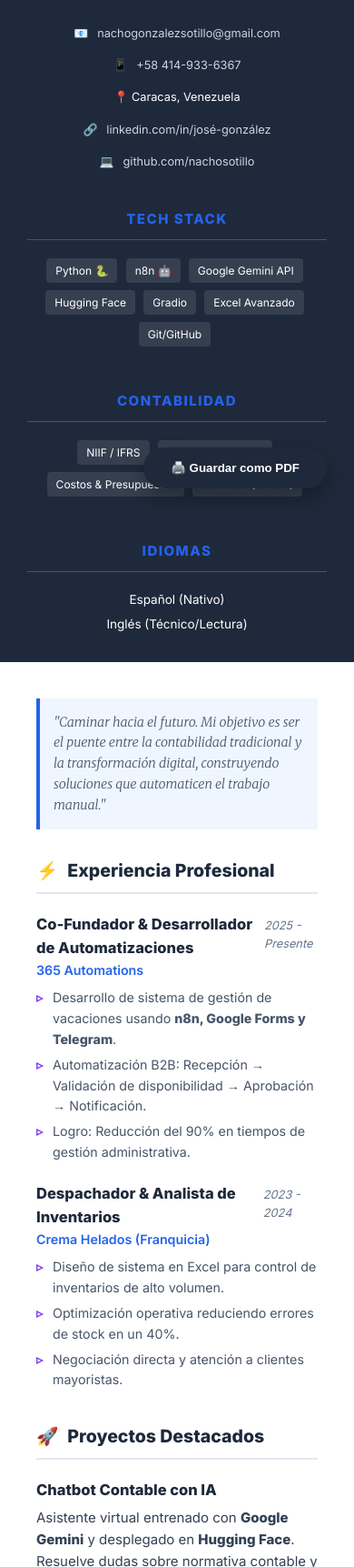
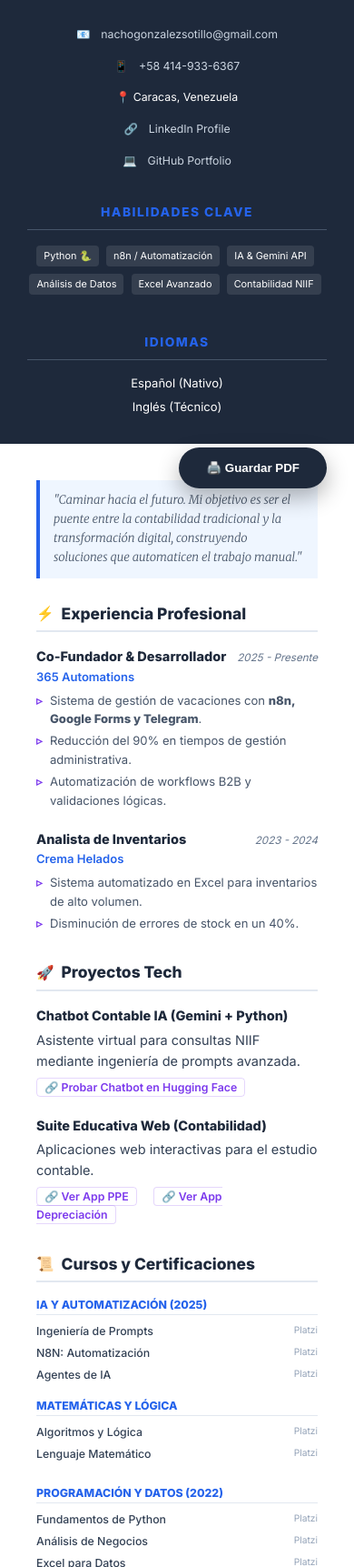
Before and after one commit to Nachosotillo/cv, a plain HTML site: page index.html in a window 390 px wide. Shown: the part 277-2000 px from the top of the page at 91% size. Drawn offline with Linux system fonts and the light colour scheme.

Commit message:
Modify element height and add content sections
Updated font weights and sizes, adjusted layout styles, and improved contact information links. Enhanced button styles and media queries for better responsiveness.

```diff
--- a/index.html
+++ b/index.html
@@ -6,13 +6,13 @@
     <title>CV - José Ignacio González Sotillo</title>
     <link rel="preconnect" href="https://fonts.googleapis.com">
     <link rel="preconnect" href="https://fonts.gstatic.com" crossorigin>
-    <link href="https://fonts.googleapis.com/css2?family=Inter:wght@300;400;600;800&family=Merriweather:ital,wght@0,300;0,700;1,300&display=swap" rel="stylesheet">
+    <link href="https://fonts.googleapis.com/css2?family=Inter:wght@300;400;500;600;800&family=Merriweather:ital,wght@0,300;0,700;1,300&display=swap" rel="stylesheet">
 
     <style>
         :root {
-            --primary: #2563EB; /* Azul Royal Profesional */
-            --secondary: #1E293B; /* Slate oscuro */
-            --accent: #7C3AED; /* Violeta Tech */
+            --primary: #2563EB;
+            --secondary: #1E293B;
+            --accent: #7C3AED;
             --bg: #F8FAFC;
             --text: #334155;
             --white: #ffffff;
@@ -25,63 +25,62 @@
             background-color: var(--bg);
             color: var(--text);
             line-height: 1.6;
-            font-size: 15px;
+            font-size: 14.5px;
         }
 
-        /* --- CONTENEDOR PRINCIPAL (HOJA A4) --- */
         .page {
-            max-width: 210mm; /* Ancho A4 */
+            max-width: 210mm;
             margin: 40px auto;
             background: var(--white);
             box-shadow: 0 15px 35px rgba(0,0,0,0.1);
             position: relative;
-            overflow: hidden; /* Para contener la barra lateral */
         }
 
-        /* --- LAYOUT DE DOS COLUMNAS --- */
         .layout {
             display: grid;
-            grid-template-columns: 32% 68%; /* Barra lateral | Contenido principal */
-            min-height: 297mm; /* Alto A4 */
+            grid-template-columns: 32% 68%;
+            min-height: 297mm;
         }
 
-        /* --- BARRA LATERAL (IZQUIERDA) --- */
+        /* BARRA LATERAL */
         .sidebar {
             background: var(--secondary);
             color: var(--white);
-            padding: 40px 25px;
+            padding: 40px 35px; /* Margen amplio */
             text-align: left;
         }
 
         .profile-pic-placeholder {
-            width: 120px;
-            height: 120px;
+            width: 100px;
+            height: 100px;
             background: linear-gradient(135deg, var(--primary), var(--accent));
             border-radius: 50%;
             margin: 0 auto 20px auto;
             display: flex;
             align-items: center;
             justify-content: center;
-            font-size: 3em;
+            font-size: 2.5em;
             color: white;
             box-shadow: 0 10px 20px rgba(0,0,0,0.2);
         }
 
         .sidebar h1 {
             font-family: 'Merriweather', serif;
-            font-size: 1.6em;
+            font-size: 1.5em;
             line-height: 1.2;
-            margin-bottom: 10px;
+            margin-bottom: 8px;
             color: var(--white);
+            text-align: center;
         }
 
         .sidebar .role {
-            font-size: 0.9em;
+            font-size: 0.85em;
             color: #94A3B8;
             text-transform: uppercase;
             letter-spacing: 1px;
-            margin-bottom: 30px;
+            margin-bottom: 35px;
             display: block;
+            text-align: center;
         }
 
         .contact-info div {
@@ -89,20 +88,21 @@
             font-size: 0.85em;
             display: flex;
             align-items: center;
-            gap: 10px;
+            gap: 12px;
+            word-break: break-all;
         }
 
         .contact-info a { color: #CBD5E1; text-decoration: none; transition: 0.3s; }
         .contact-info a:hover { color: var(--accent); }
 
-        .sidebar-section { margin-top: 40px; }
+        .sidebar-section { margin-top: 35px; }
         .sidebar-title {
-            font-size: 1em;
+            font-size: 0.95em;
             text-transform: uppercase;
             letter-spacing: 1.5px;
             border-bottom: 1px solid #475569;
-            padding-bottom: 10px;
-            margin-bottom: 20px;
+            padding-bottom: 8px;
+            margin-bottom: 15px;
             color: var(--primary);
             font-weight: 800;
         }
@@ -110,14 +110,14 @@
         .skill-tag {
             display: inline-block;
             background: rgba(255,255,255,0.1);
-            padding: 4px 10px;
+            padding: 3px 8px;
             border-radius: 4px;
-            font-size: 0.8em;
-            margin-bottom: 8px;
-            margin-right: 5px;
+            font-size: 0.75em;
+            margin-bottom: 6px;
+            margin-right: 4px;
         }
 
-        /* --- CONTENIDO PRINCIPAL (DERECHA) --- */
+        /* CONTENIDO PRINCIPAL */
         .main-content {
             padding: 40px;
             background: var(--white);
@@ -126,115 +126,105 @@
         .quote-box {
             background: #EFF6FF;
             border-left: 4px solid var(--primary);
-            padding: 15px;
-            margin-bottom: 30px;
+            padding: 12px 15px;
+            margin-bottom: 25px;
             font-style: italic;
             color: #475569;
             font-family: 'Merriweather', serif;
-            font-size: 0.95em;
+            font-size: 0.9em;
         }
 
-        .section { margin-bottom: 35px; }
+        .section { margin-bottom: 30px; }
 
         .section-title {
             color: var(--secondary);
-            font-size: 1.3em;
+            font-size: 1.2em;
             font-weight: 800;
             border-bottom: 2px solid #E2E8F0;
-            padding-bottom: 8px;
-            margin-bottom: 20px;
+            padding-bottom: 5px;
+            margin-bottom: 15px;
             display: flex;
             align-items: center;
-            gap: 10px;
+            gap: 8px;
+        }
+        .section-title span { color: var(--accent); font-size: 0.9em; }
+
+        .item { margin-bottom: 20px; }
+        .item-header { display: flex; justify-content: space-between; align-items: baseline; margin-bottom: 3px; }
+        .item-title { font-weight: 700; color: var(--secondary); font-size: 1em; }
+        .item-company { color: var(--primary); font-weight: 600; font-size: 0.9em; }
+        .item-date { font-size: 0.8em; color: #64748B; font-style: italic; }
+
+        .item-desc ul { list-style: none; margin-top: 5px; }
+        .item-desc li { position: relative; padding-left: 15px; margin-bottom: 3px; font-size: 0.9em; color: #475569; }
+        .item-desc li::before { content: "▹"; position: absolute; left: 0; color: var(--accent); font-weight: bold; }
+
+        /* Estilos nuevos para enlaces de proyectos */
+        .project-links {
+            margin-top: 8px;
+            font-size: 0.85em;
+        }
+        .project-links a {
+            color: var(--accent);
+            text-decoration: none;
+            font-weight: 600;
+            margin-right: 15px;
+            border: 1px solid rgba(124, 58, 237, 0.2);
+            padding: 2px 8px;
+            border-radius: 4px;
+            transition: all 0.2s;
+        }
+        .project-links a:hover {
+            background-color: var(--accent);
+            color: white;
         }
 
-        .section-title span { color: var(--accent); }
+        /* GRID CERTIFICACIONES */
+        .certs-grid {
+            display: grid;
+            grid-template-columns: 1fr 1fr;
+            gap: 20px;
+        }
+        .cert-category h3 {
+            font-size: 0.85em; color: var(--primary); text-transform: uppercase;
+            margin-bottom: 8px; font-weight: 700; border-bottom: 1px solid #E2E8F0;
+        }
+        .cert-item {
+            font-size: 0.85em; margin-bottom: 4px;
+            display: flex; justify-content: space-between;
+        }
+        .cert-item span { color: #334155; font-weight: 500; }
+        .cert-item small { color: #94A3B8; }
 
-        /* Experiencia y Proyectos */
-        .item { margin-bottom: 20px; }
+        .download-btn {
+            position: fixed; bottom: 30px; right: 30px;
+            background: var(--secondary); color: white; padding: 15px 30px;
+            border-radius: 50px; text-decoration: none; box-shadow: 0 10px 25px rgba(0,0,0,0.3);
+            font-weight: bold; cursor: pointer; border: none; z-index: 100;
+        }
+        .download-btn:hover { background: var(--primary); transform: translateY(-3px); }
 
-        .item-header {
-            display: flex;
-            justify-content: space-between;
-            align-items: baseline;
-            margin-bottom: 5px;
+        @media print {
+            body { background: white; -webkit-print-color-adjust: exact; }
+            .page { margin: 0; box-shadow: none; width: 100%; max-width: 100%; }
+            .download-btn { display: none; }
+            .sidebar { padding-top: 20px; -webkit-print-color-adjust: exact; background-color: #1E293B !important; color: white !important;}
+            /* Asegurar que los enlaces se vean limpios al imprimir */
+            .project-links a { border: none; padding: 0; color: var(--primary); }
+            @page { margin: 0; }
         }
 
-        .item-title { font-weight: 700; color: var(--secondary); font-size: 1.1em; }
-        .item-company { color: var(--primary); font-weight: 600; font-size: 0.95em; }
-        .item-date { font-size: 0.85em; color: #64748B; font-style: italic; }
-
-        .item-desc ul {
-            list-style: none;
-            margin-top: 8px;
-        }
-
-        .item-desc li {
-            position: relative;
-            padding-left: 18px;
-            margin-bottom: 5px;
-            font-size: 0.95em;
-            color: #475569;
-        }
-
-        .item-desc li::before {
-            content: "▹";
-            position: absolute;
-            left: 0;
-            color: var(--accent);
-            font-weight: bold;
-        }
-
-        .tech-stack {
-            margin-top: 8px;
-            font-size: 0.8em;
-            color: #64748B;
-        }
-        .tech-stack span { font-weight: 600; color: var(--accent); }
-
-        /* Botón Flotante (Solo pantalla) */
-        .download-btn {
-            position: fixed;
-            bottom: 30px;
-            right: 30px;
-            background: var(--secondary);
-            color: white;
-            padding: 15px 30px;
-            border-radius: 50px;
-            text-decoration: none;
-            box-shadow: 0 10px 25px rgba(0,0,0,0.3);
-            font-weight: bold;
-            transition: transform 0.3s;
-            cursor: pointer;
-            z-index: 100;
-            border: none;
-        }
-        .download-btn:hover { transform: translateY(-5px) scale(1.05); background: var(--primary); }
-
-        /* --- IMPRESIÓN --- */
-        @media print {
-            body { background: white; -webkit-print-color-adjust: exact; }
-            .page { margin: 0; box-shadow: none; max-width: 100%; width: 100%; }
-            .download-btn { display: none; }
-            .layout { height: auto; display: grid; } /* Mantiene grid */
-            .sidebar { background: #1E293B !important; color: white !important; -webkit-print-color-adjust: exact; }
-            a { text-decoration: none; color: inherit; }
-            @page { margin: 0; size: A4; }
-        }
-
-        /* Responsive Móvil */
         @media (max-width: 768px) {
             .layout { grid-template-columns: 1fr; }
             .sidebar { text-align: center; padding: 30px; }
             .contact-info div { justify-content: center; }
-            .page { margin: 0; width: 100%; }
-            .sidebar h1 { font-size: 2em; }
+            .certs-grid { grid-template-columns: 1fr; }
         }
     </style>
 </head>
 <body>
 
-    <button class="download-btn" onclick="window.print()">🖨️ Guardar como PDF</button>
+    <button class="download-btn" onclick="window.print()">🖨️ Guardar PDF</button>
 
     <div class="page">
         <div class="layout">
@@ -243,62 +233,51 @@
                 <h1>José Ignacio<br>González Sotillo</h1>
                 <span class="role">Tech-Accountant & Developer</span>
 
-                <div class="contact-info" style="margin-top: 30px;">
+                <div class="contact-info">
                     <div>📧 <a href="mailto:nachogonzalezsotillo@gmail.com">nachogonzalezsotillo@gmail.com</a></div>
                     <div>📱 <a href="tel:+584149336367">+58 414-933-6367</a></div>
                     <div>📍 Caracas, Venezuela</div>
-                    <div>🔗 <a href="https://linkedin.com/in/josé-gonzález" target="_blank">linkedin.com/in/josé-gonzález</a></div>
-                    <div>💻 <a href="https://github.com/nachosotillo" target="_blank">github.com/nachosotillo</a></div>
+                    <div>🔗 <a href="https://linkedin.com/in/josé-gonzález" target="_blank">LinkedIn Profile</a></div>
+                    <div>💻 <a href="https://github.com/nachosotillo" target="_blank">GitHub Portfolio</a></div>
                 </div>
 
                 <div class="sidebar-section">
-                    <div class="sidebar-title">Tech Stack</div>
+                    <div class="sidebar-title">Habilidades Clave</div>
                     <span class="skill-tag">Python 🐍</span>
-                    <span class="skill-tag">n8n 🤖</span>
-                    <span class="skill-tag">Google Gemini API</span>
-                    <span class="skill-tag">Hugging Face</span>
-                    <span class="skill-tag">Gradio</span>
+                    <span class="skill-tag">n8n / Automatización</span>
+                    <span class="skill-tag">IA & Gemini API</span>
+                    <span class="skill-tag">Análisis de Datos</span>
                     <span class="skill-tag">Excel Avanzado</span>
-                    <span class="skill-tag">Git/GitHub</span>
-                </div>
-
-                <div class="sidebar-section">
-                    <div class="sidebar-title">Contabilidad</div>
-                    <span class="skill-tag">NIIF / IFRS</span>
-                    <span class="skill-tag">Análisis Financiero</span>
-                    <span class="skill-tag">Costos & Presupuestos</span>
-                    <span class="skill-tag">Auditoría (Básico)</span>
+                    <span class="skill-tag">Contabilidad NIIF</span>
                 </div>
 
                 <div class="sidebar-section">
                     <div class="sidebar-title">Idiomas</div>
                     <div style="font-size: 0.9em; margin-bottom: 5px;">Español (Nativo)</div>
-                    <div style="font-size: 0.9em;">Inglés (Técnico/Lectura)</div>
+                    <div style="font-size: 0.9em;">Inglés (Técnico)</div>
                 </div>
             </aside>
 
             <main class="main-content">
-
                 <div class="quote-box">
                     "Caminar hacia el futuro. Mi objetivo es ser el puente entre la contabilidad tradicional y la transformación digital, construyendo soluciones que automaticen el trabajo manual."
                 </div>
 
                 <section class="section">
                     <h2 class="section-title"><span>⚡</span> Experiencia Profesional</h2>
-
                     <div class="item">
                         <div class="item-header">
                             <div>
-                                <div class="item-title">Co-Fundador & Desarrollador de Automatizaciones</div>
+                                <div class="item-title">Co-Fundador & Desarrollador</div>
                                 <div class="item-company">365 Automations</div>
                             </div>
                             <div class="item-date">2025 - Presente</div>
                         </div>
                         <div class="item-desc">
                             <ul>
-                                <li>Desarrollo de sistema de gestión de vacaciones usando <strong>n8n, Google Forms y Telegram</strong>.</li>
-                                <li>Automatización B2B: Recepción → Validación de disponibilidad → Aprobación → Notificación.</li>
-                                <li>Logro: Reducción del 90% en tiempos de gestión administrativa.</li>
+                                <li>Sistema de gestión de vacaciones con <strong>n8n, Google Forms y Telegram</strong>.</li>
+                                <li>Reducción del 90% en tiempos de gestión administrativa.</li>
+                                <li>Automatización de workflows B2B y validaciones lógicas.</li>
                             </ul>
                         </div>
                     </div>
@@ -306,65 +285,96 @@
                     <div class="item">
                         <div class="item-header">
                             <div>
-                                <div class="item-title">Despachador & Analista de Inventarios</div>
-                                <div class="item-company">Crema Helados (Franquicia)</div>
+                                <div class="item-title">Analista de Inventarios</div>
+                                <div class="item-company">Crema Helados</div>
                             </div>
                             <div class="item-date">2023 - 2024</div>
                         </div>
                         <div class="item-desc">
                             <ul>
-                                <li>Diseño de sistema en Excel para control de inventarios de alto volumen.</li>
-                                <li>Optimización operativa reduciendo errores de stock en un 40%.</li>
-                                <li>Negociación directa y atención a clientes mayoristas.</li>
+                                <li>Sistema automatizado en Excel para inventarios de alto volumen.</li>
+                                <li>Disminución de errores de stock en un 40%.</li>
                             </ul>
                         </div>
                     </div>
                 </section>
 
                 <section class="section">
-                    <h2 class="section-title"><span>🚀</span> Proyectos Destacados</h2>
+                    <h2 class="section-title"><span>🚀</span> Proyectos Tech</h2>
 
                     <div class="item">
-                        <div class="item-header">
-                            <div class="item-title">Chatbot Contable con IA</div>
-                        </div>
+                        <div class="item-header"><div class="item-title">Chatbot Contable IA (Gemini + Python)</div></div>
                         <div class="item-desc">
-                            Asistente virtual entrenado con <strong>Google Gemini</strong> y desplegado en <strong>Hugging Face</strong>. Resuelve dudas sobre normativa contable y asientos mediante ingeniería de prompts avanzada.
-                            <div class="tech-stack">Stack: <span>Python, LangChain, Gradio, LLMs</span></div>
+                            Asistente virtual para consultas NIIF mediante ingeniería de prompts avanzada.
+                            <div class="project-links">
+                                <a href="https://huggingface.co/spaces/nachosotillo/chatbot-contable" target="_blank">🔗 Probar Chatbot en Hugging Face</a>
+                            </div>
                         </div>
                     </div>
 
                     <div class="item">
-                        <div class="item-header">
-                            <div class="item-title">Suite Educativa Web (PPE & Depreciación)</div>
-                        </div>
+                        <div class="item-header"><div class="item-title">Suite Educativa Web (Contabilidad)</div></div>
                         <div class="item-desc">
-                            Aplicaciones web interactivas alojadas en GitHub Pages para el estudio de Propiedad, Planta y Equipo. Convierte teoría contable en herramientas digitales visuales.
+                            Aplicaciones web interactivas para el estudio contable.
+                            <div class="project-links">
+                                <a href="https://nachosotillo.github.io/PPE/" target="_blank">🔗 Ver App PPE</a>
+                                <a href="https://nachosotillo.github.io/depreciacion2.0/" target="_blank">🔗 Ver App Depreciación</a>
+                            </div>
                         </div>
                     </div>
                 </section>
 
                 <section class="section">
-                    <h2 class="section-title"><span>🎓</span> Educación</h2>
+                    <h2 class="section-title"><span>📜</span> Cursos y Certificaciones</h2>
+                    <div class="certs-grid">
 
+                        <div class="cert-column">
+                            <div class="cert-category">
+                                <h3>IA y Automatización (2025)</h3>
+                                <div class="cert-item"><span>Ingeniería de Prompts</span> <small>Platzi</small></div>
+                                <div class="cert-item"><span>N8N: Automatización</span> <small>Platzi</small></div>
+                                <div class="cert-item"><span>Agentes de IA</span> <small>Platzi</small></div>
+                            </div>
+
+                            <div class="cert-category" style="margin-top: 15px;">
+                                <h3>Matemáticas y Lógica</h3>
+                                <div class="cert-item"><span>Algoritmos y Lógica</span> <small>Platzi</small></div>
+                                <div class="cert-item"><span>Lenguaje Matemático</span> <small>Platzi</small></div>
+                            </div>
+                        </div>
+
+                        <div class="cert-column">
+                            <div class="cert-category">
+                                <h3>Programación y Datos (2022)</h3>
+                                <div class="cert-item"><span>Fundamentos de Python</span> <small>Platzi</small></div>
+                                <div class="cert-item"><span>Análisis de Negocios</span> <small>Platzi</small></div>
+                                <div class="cert-item"><span>Excel para Datos</span> <small>Platzi</small></div>
+                            </div>
+
+                            <div class="cert-category" style="margin-top: 15px;">
+                                <h3>Finanzas</h3>
+                                <div class="cert-item"><span>Bitcoin y Blockchain</span> <small>Platzi</small></div>
+                                <div class="cert-item"><span>Educación Financiera</span> <small>Platzi</small></div>
+                            </div>
+                        </div>
+
+                    </div>
+                </section>
+
+                <section class="section" style="margin-bottom: 0;">
+                    <h2 class="section-title"><span>🎓</span> Educación Formal</h2>
                     <div class="item">
                         <div class="item-header">
-                            <div>
-                                <div class="item-title">Licenciatura en Contaduría Pública</div>
-                                <div class="item-company">Universidad Central de Venezuela (UCV)</div>
-                            </div>
-                            <div class="item-date">4to Semestre (En curso)</div>
+                            <div class="item-title">Licenciatura en Contaduría Pública</div>
+                            <div class="item-date">En curso</div>
                         </div>
+                        <div class="item-company">Universidad Central de Venezuela (UCV)</div>
                     </div>
-
-                    <div class="item">
+                    <div class="item" style="margin-top: 10px;">
                         <div class="item-header">
-                            <div>
-                                <div class="item-title">Administración de Empresas</div>
-                                <div class="item-company">Universidad Católica Andrés Bello (UCAB)</div>
-                            </div>
-                            <div class="item-date">4 Semestres Aprobados</div>
+                            <div class="item-title">Administración de Empresas (4 semestres)</div>
                         </div>
+                        <div class="item-company">Universidad Católica Andrés Bello (UCAB)</div>
                     </div>
                 </section>
 
```
